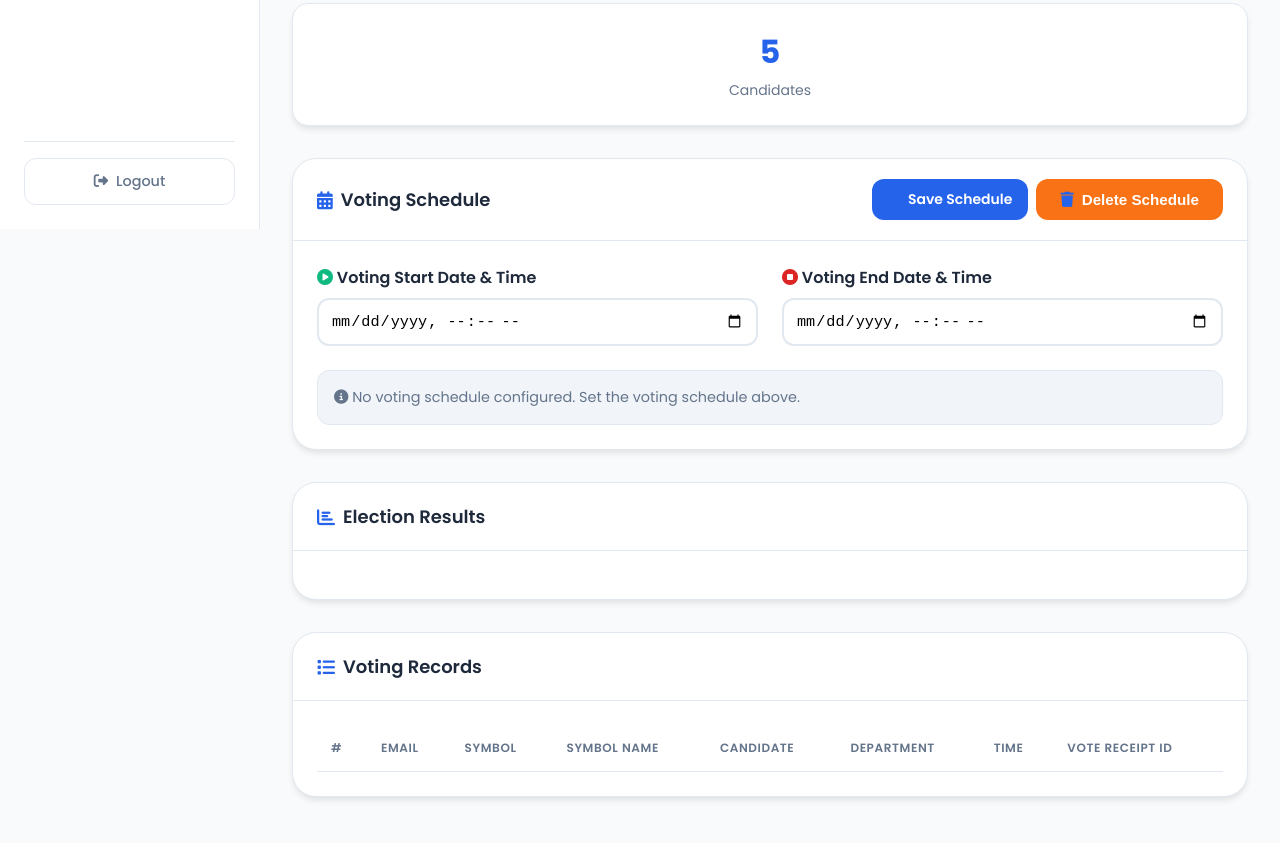
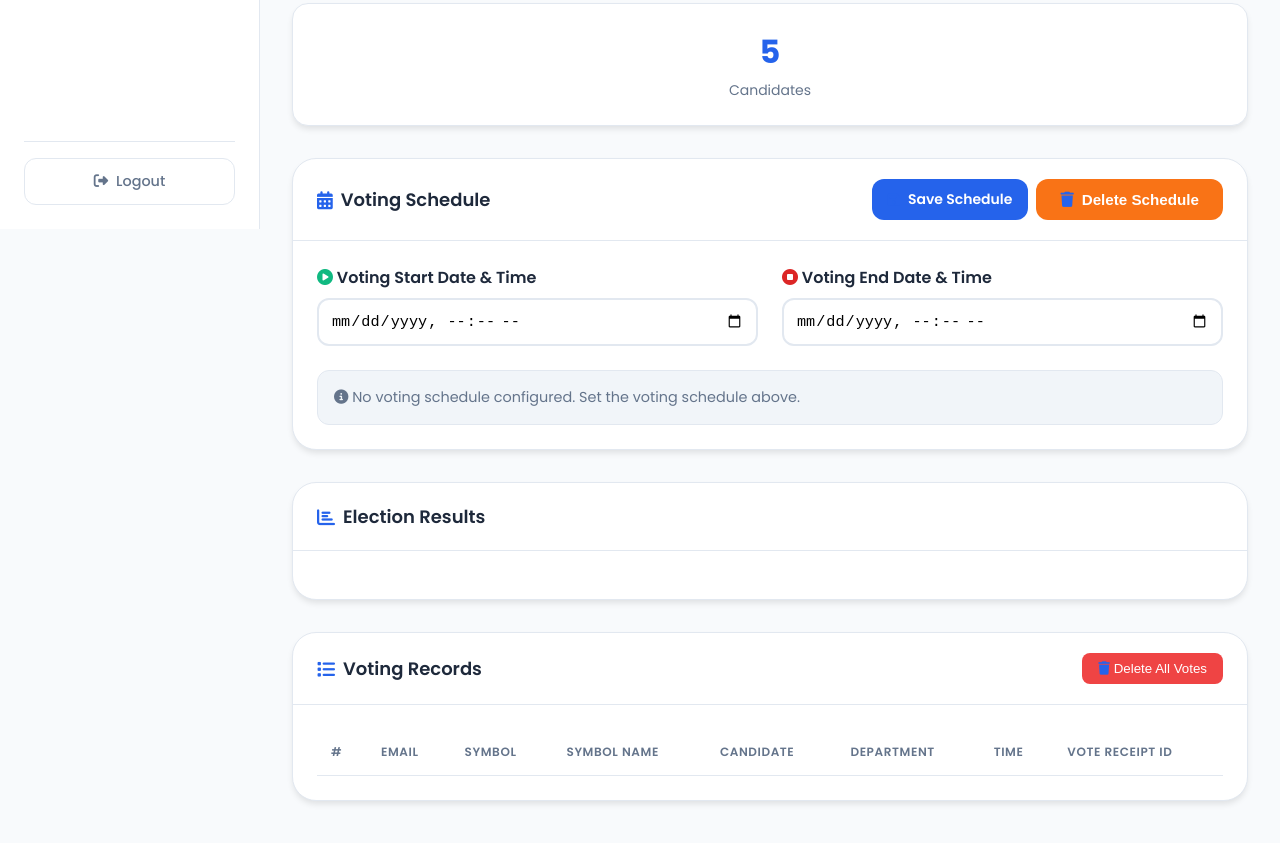
Before and after one commit to mariyarahman127-stack/Imperial_vote_project_maria, a website: page public/admin-dashboard.html in a window 1280 px wide. Shown: the part 571-1414 px from the top of the page. Drawn offline with Linux system fonts and the light colour scheme; no server answers; sample sign-in values are in the browser's storage.

Commit message:
Add Delete All Votes button to admin dashboard

```diff
--- a/public/admin-dashboard.html
+++ b/public/admin-dashboard.html
@@ -500,6 +500,9 @@
             <div class="main-card">
                 <div class="card-header">
                     <h3><i class="fas fa-list"></i> Voting Records</h3>
+                    <button class="btn-danger" onclick="clearAllVotes()" style="background: #ef4444; color: white; padding: 0.5rem 1rem; border: none; border-radius: 8px; cursor: pointer;">
+                        <i class="fas fa-trash"></i> Delete All Votes
+                    </button>
                 </div>
                 <div class="card-body">
                     <div class="table-container">
```
